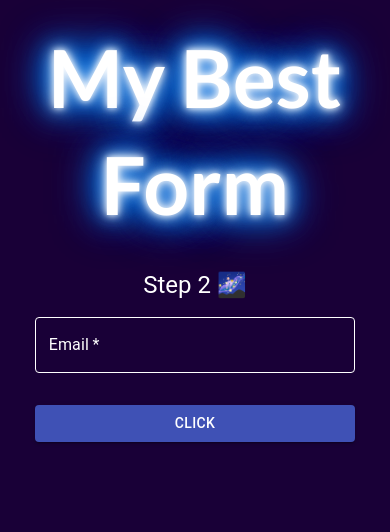
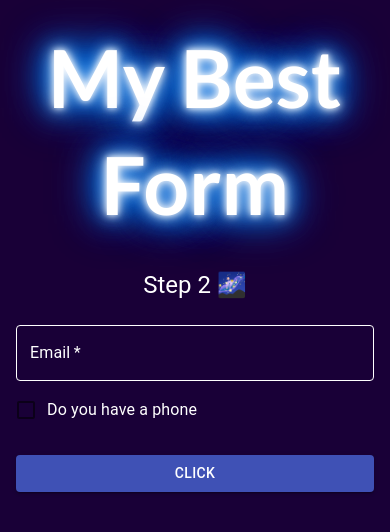
Before and after one commit to sashindionicus/my-best-form, a React (Create React App) app: page /step2 in a window 390 px wide. Shown: the top 532 px of the page. Built offline with nearby package versions, Linux system fonts and the light colour scheme.

Commit message:
fix form error in Form.js components and create phonenumber validate in Part2 components

```diff
--- a/src/Step2.js
+++ b/src/Step2.js
@@ -1,6 +1,6 @@
 import React from 'react'
 import {MainContainer} from "./components/MainContainer";
-import {Typography} from "@material-ui/core";
+import {Checkbox, FormControlLabel, Typography} from "@material-ui/core";
 import {Form} from "./components/Form";
 import {Input} from "./components/Input";
 import {useHistory} from "react-router-dom";
@@ -8,6 +8,7 @@ import {useForm} from "react-hook-form";
 import {PrimaryButton} from "./components/PrimaryButton";
 import * as yup from "yup";
 import {yupResolver} from "@hookform/resolvers/yup";
+import {parsePhoneNumberFromString} from "libphonenumber-js";
 
 
 const schema = yup.object().shape({
@@ -15,6 +16,16 @@ const schema = yup.object().shape({
 	.required("Email is a required field"),
 });
 
+const normalizePhoneNumber = (value) => {
+	const phoneNumber = parsePhoneNumberFromString(value)
+	if(!phoneNumber){
+		return value
+	}
+
+	return (
+		phoneNumber.formatInternational()
+	);
+};
 
 export const Step2 = () => {
 	const history = useHistory()
@@ -22,6 +33,8 @@ export const Step2 = () => {
 		mode: "onBlur",
 		resolver: yupResolver(schema),
 	})
+
+	const hasPhone = watch("hasPhone");
 
 	const onSubmit = (data) => {
 		history.push("/step3")
@@ -38,10 +51,35 @@ export const Step2 = () => {
 				type="email"
 				label="Email"
 				mame="email"
-				required
 				error={!!errors?.email}
 				helperText={errors?.email?.message}
+				required
 			/>
+
+			<FormControlLabel
+				control={
+					<Checkbox color="primary"
+					          {...register('hasPhone')}
+					          name="hasPhone"
+					/>
+				}
+				label="Do you have a phone"
+			/>
+
+			{
+				hasPhone && (
+				<Input
+					{...register('phoneNumber')}
+					id="phoneNumber"
+					type="tel"
+					label="Phone Number"
+					name="phoneNumber"
+					onChange={(event) => {
+						event.target.value = normalizePhoneNumber(event.target.value);
+					}}
+				/>
+			)
+			}
 			<PrimaryButton>CLICK</PrimaryButton>
 		</Form>
 	</MainContainer>
--- a/src/components/Form.js
+++ b/src/components/Form.js
@@ -13,7 +13,7 @@ export const Form = ({children, ...props}) => {
 	const styles = useStyles()
 
 	return(
-		<form noValidate { ...props}>
+		<form noValidate className={styles.root} { ...props} >
 			{children}
 		</form>)
 }
```
